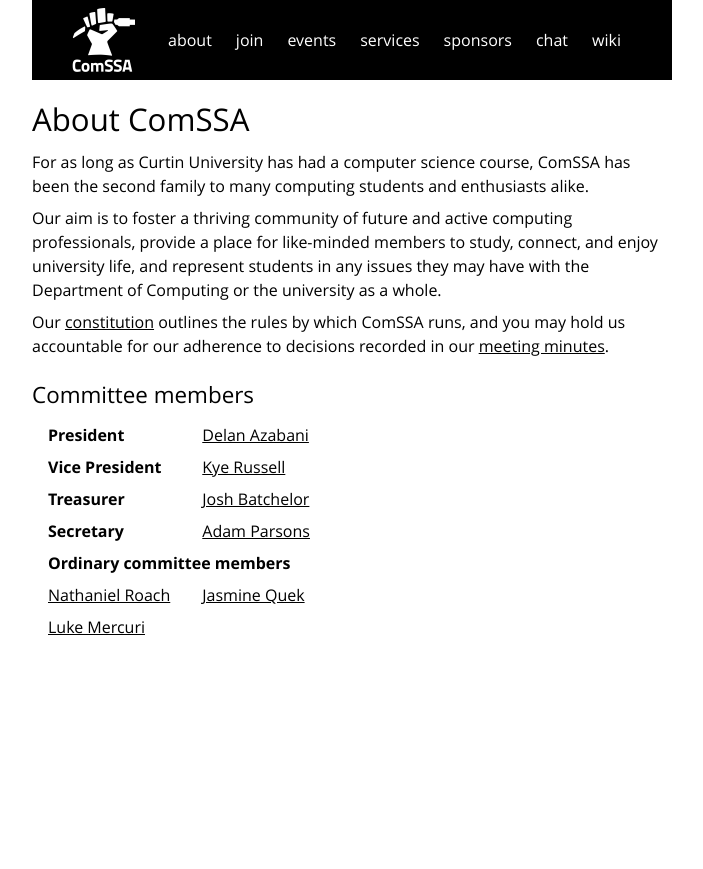
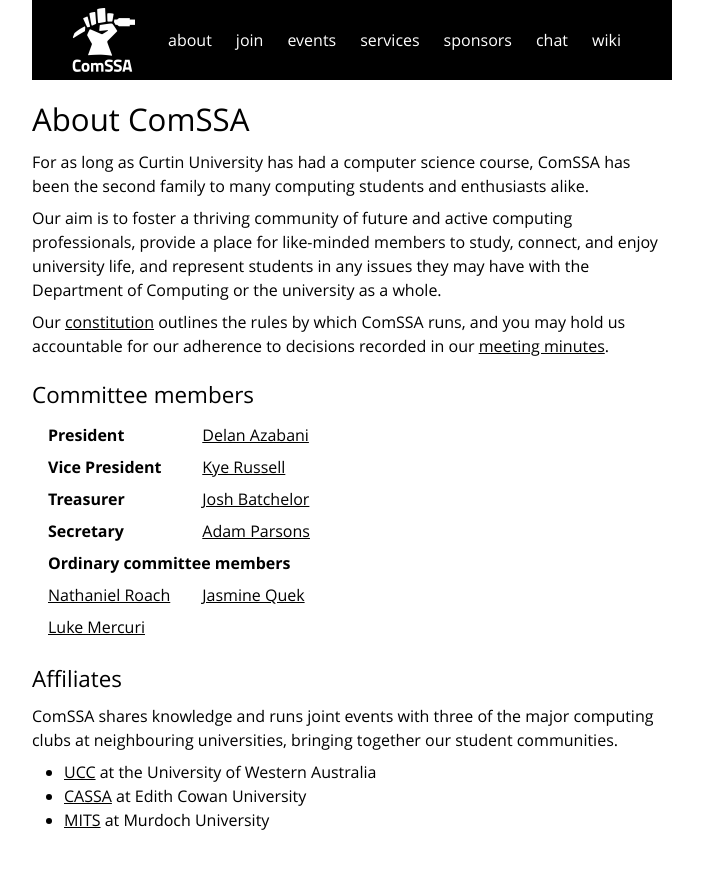
Before and after one commit to ComSSA/www.comssa.org.au, a Jekyll site: the page built from about/index.md, in a window 1280 px wide. Shown: the top 869 px of the page, without its empty margins (288-991 px from the left). Built offline with Jekyll 4.4.1, drawn with Linux system fonts in a browser that asks for light colours.

Commit message:
add affiliate clubs to /about/

```diff
--- a/about/index.md
+++ b/about/index.md
@@ -48,3 +48,17 @@ minutes][minutes].
 		<td><a href="mailto:luke@comssa.org.au">Luke Mercuri</a></td>
 	</tr>
 </table>
+
+## Affiliates
+
+ComSSA shares knowledge and runs joint events with three of the major
+computing clubs at neighbouring universities, bringing together our
+student communities.
+
+  * [UCC] at the University of Western Australia
+  * [CASSA] at Edith Cowan University
+  * [MITS] at Murdoch University
+
+[UCC]: https://www.ucc.asn.au/
+[CASSA]: https://www.cassa.org.au/
+[MITS]: http://mits.murdoch.edu.au/
```
